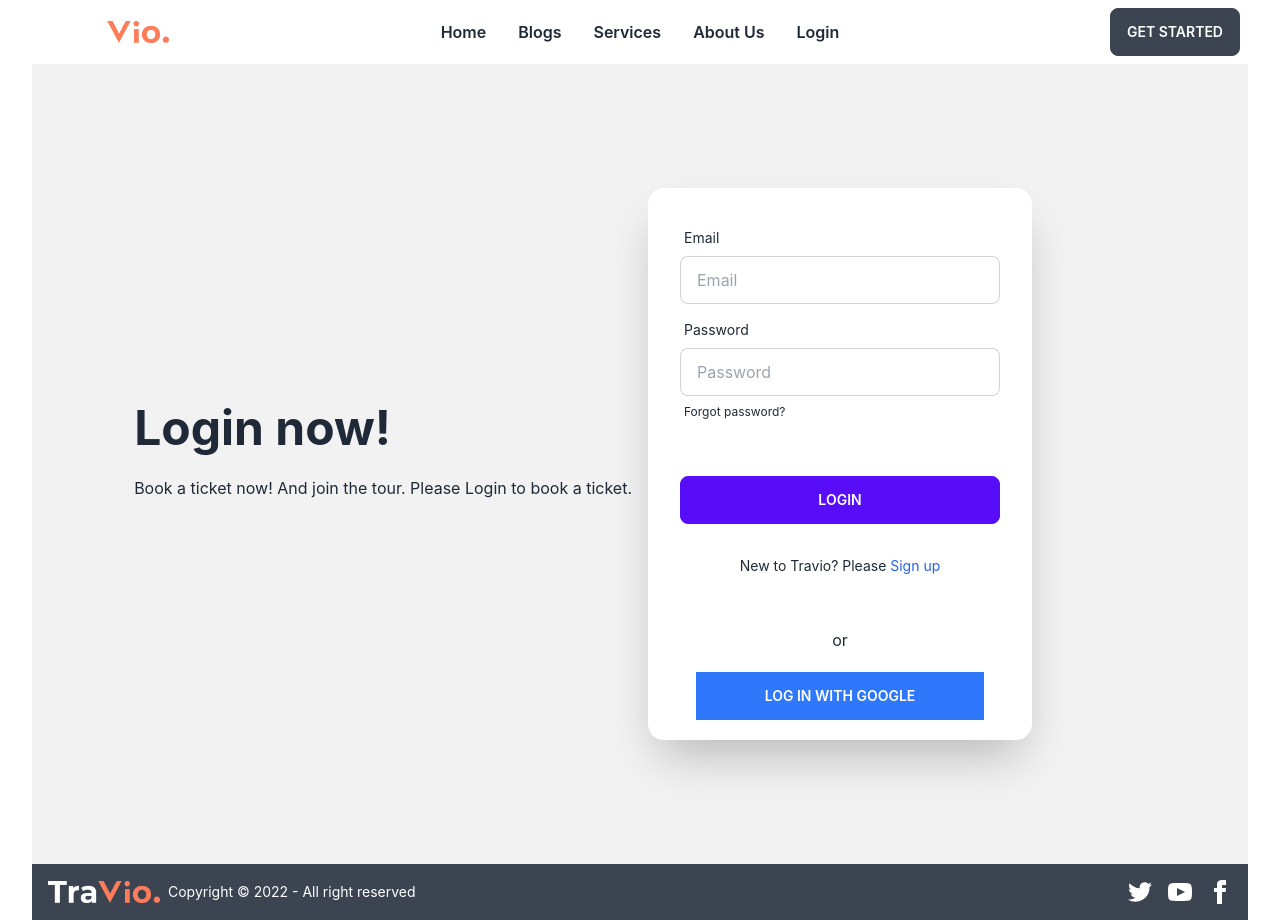
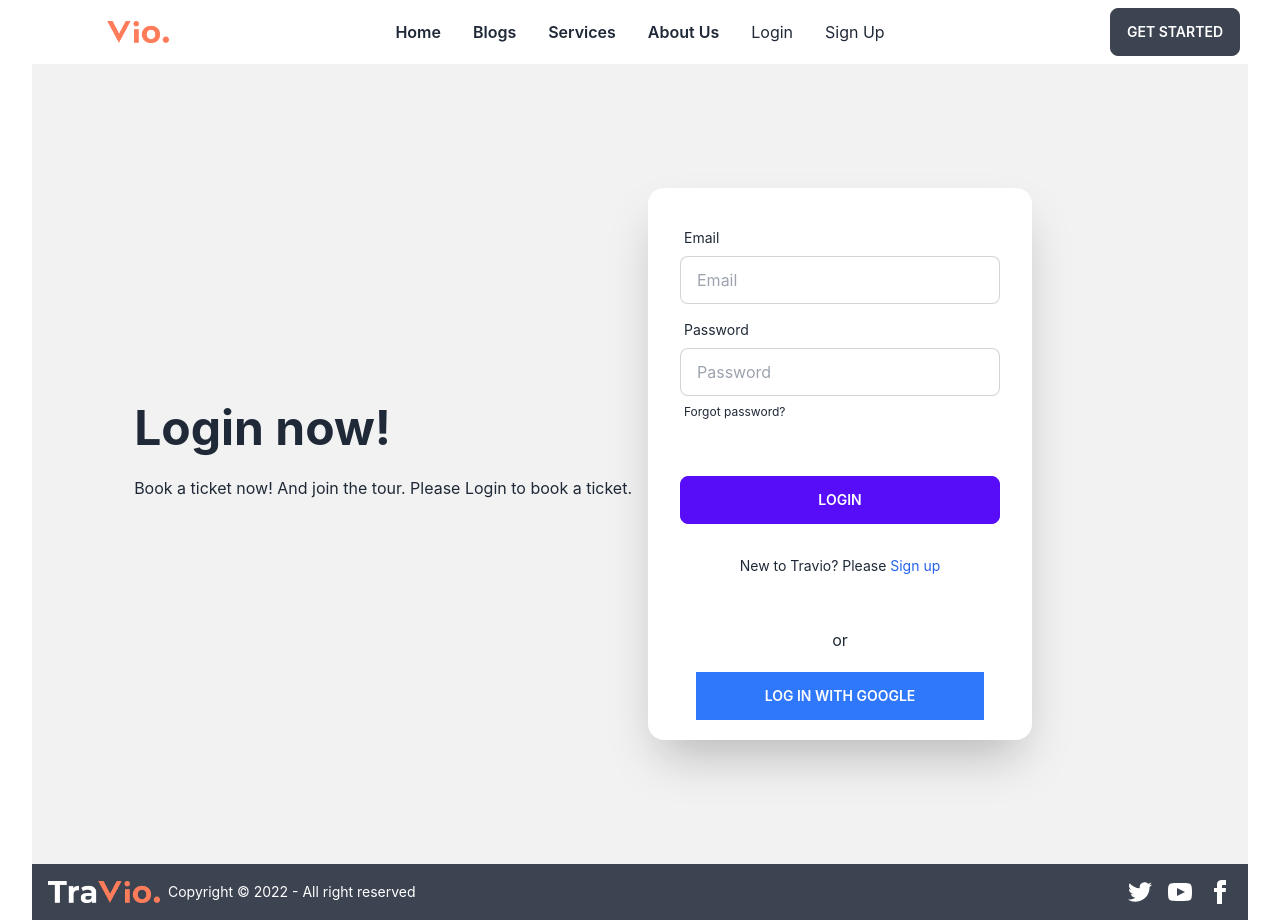
Before and after one commit to YasinSajeeb/Travio-Client, a React (Create React App) app: page /login in a window 1280 px wide. Built offline with nearby package versions, Linux system fonts and the light colour scheme; no server answers.

Commit message:
logout part

```diff
--- a/src/Pages/Shared/Header/Header.js
+++ b/src/Pages/Shared/Header/Header.js
@@ -1,15 +1,37 @@
-import React from 'react';
+import React, { useContext } from 'react';
 import { Link } from 'react-router-dom';
 import logo from '../../../asset/logo.png'
+import { AuthContext } from '../../../contexts/AuthProvider/AuthProvider';
 
 const Header = () => {
+
+  const { user, logOut } = useContext(AuthContext);
+
+  const handleLogOut = () => {
+    logOut()
+        .then(() => { })
+        .catch(err => console.error(err))
+}
 
     const menuItems = <>
     <li className='font-semibold'><Link to='/'>Home</Link></li>
     <li className='font-semibold'><Link to='/blogs'>Blogs</Link></li>
     <li className='font-semibold'><Link to='/services'>Services</Link></li>
     <li className='font-semibold'><Link to='/about'>About Us</Link></li>
-    <li className='font-semibold'><Link to='/login'>Login</Link></li>
+    <li>{
+            user?.uid ?
+                <>
+
+                    <Link to='/reviews'>My Reviews</Link>
+                    <Link to='/addservice'>Add Service</Link>
+                    <button onClick={handleLogOut} className="btn btn-ghost border-0 rounded-none">LogOut</button>
+                </>
+                :
+                <>
+                    <Link to='/login'>Login</Link>
+                    <Link to='/signup'>Sign Up</Link>
+                </>
+        }</li>
 
     </>
 
--- a/src/contexts/AuthProvider/AuthProvider.js
+++ b/src/contexts/AuthProvider/AuthProvider.js
@@ -1,5 +1,5 @@
 import React, { createContext, useEffect, useState } from 'react';
-import {createUserWithEmailAndPassword, getAuth, onAuthStateChanged, signInWithEmailAndPassword} from 'firebase/auth';
+import {createUserWithEmailAndPassword, getAuth, onAuthStateChanged, signInWithEmailAndPassword, signOut} from 'firebase/auth';
 import app from '../../firebase/firebase.config';
 
 export const AuthContext = createContext();
@@ -18,6 +18,11 @@ const AuthProvider = ({children}) => {
         return signInWithEmailAndPassword(auth, email, password)
     }
 
+    const logOut = () => {
+        setLoading(true);
+        return signOut(auth);
+    }
+
     useEffect( ()=>{
         const unsubscribe = onAuthStateChanged(auth, currentUser =>{
             setUser(currentUser)
@@ -32,7 +37,8 @@ const AuthProvider = ({children}) => {
         user,
         loading,
         createUser,
-        login
+        login,
+        logOut
     }
 
     return (
```
